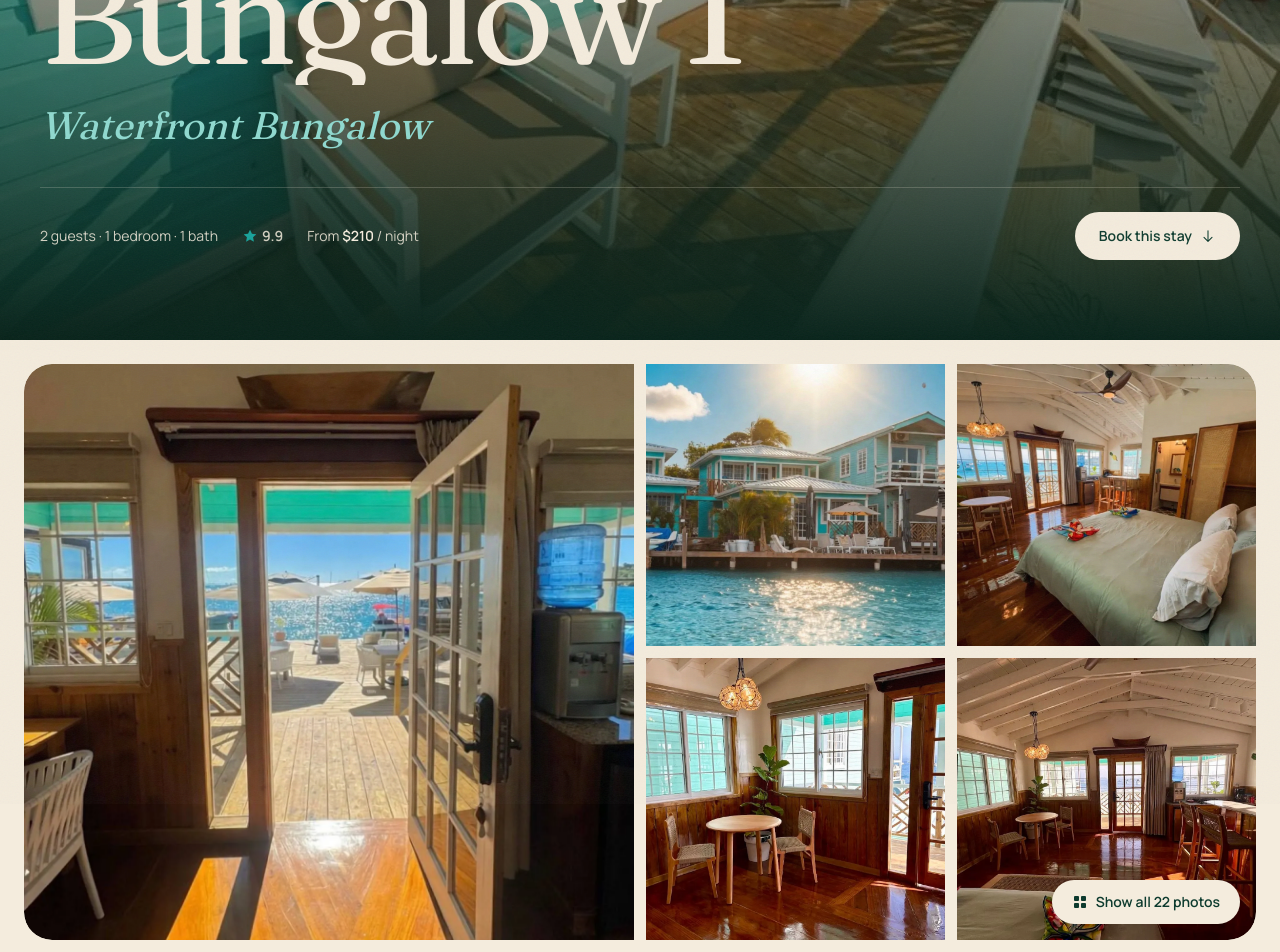
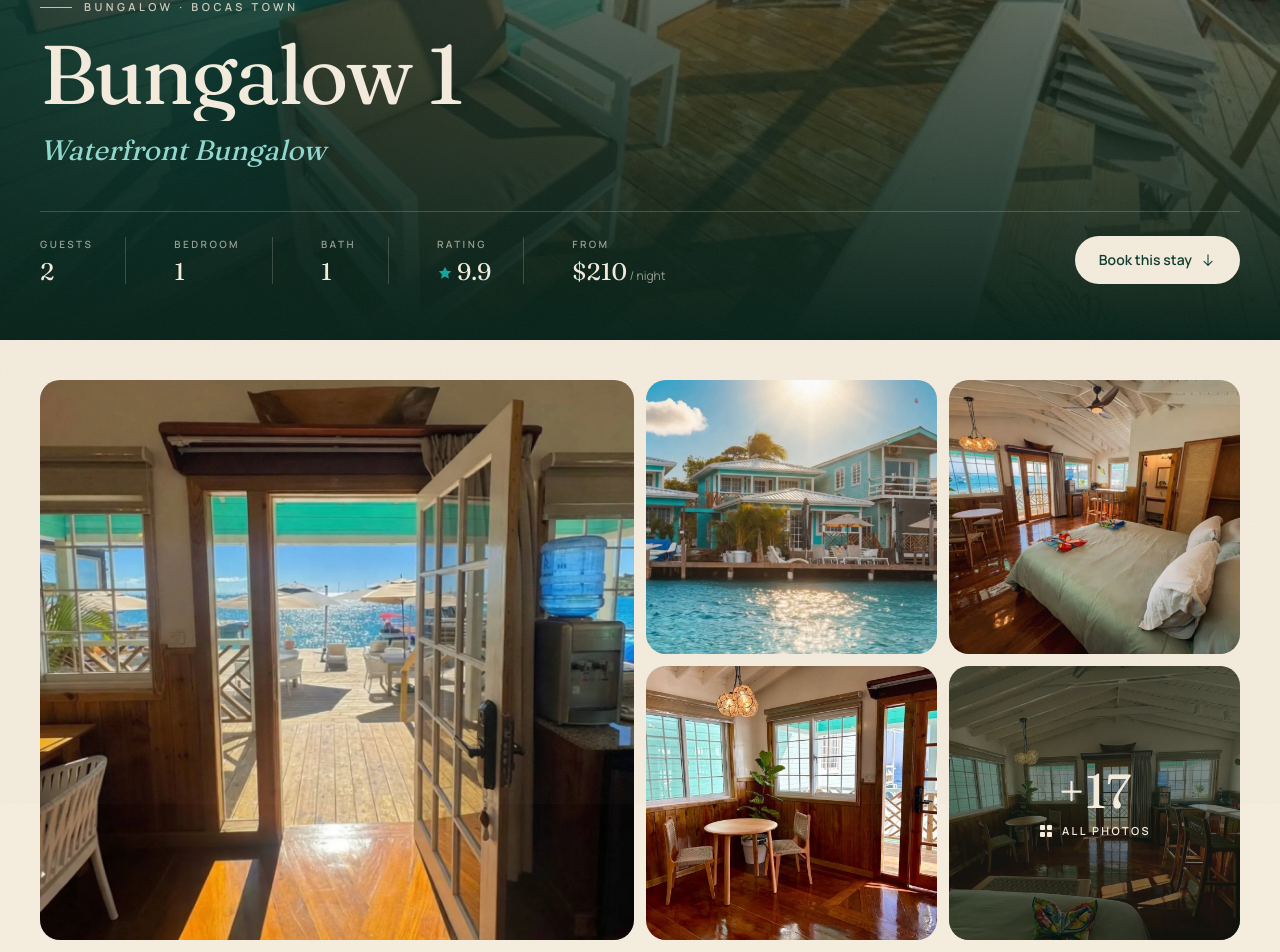
Before and after one commit to ChuBoyax/bocana, a Next.js app: page /stays/bungalow-1 in a window 1280 px wide. Shown: the part 460-1412 px from the top of the page. Built offline with nearby package versions, Linux system fonts and the light colour scheme.

Commit message:
fix bugs

```diff
--- a/src/app/stays/[slug]/page.tsx
+++ b/src/app/stays/[slug]/page.tsx
@@ -52,8 +52,10 @@ export default async function StayPage({ params }: PageProps<"/stays/[slug]">) {
     <>
       <StayHero stay={stay} />
 
-      <section className="bg-sand px-3 pt-3 md:px-6 md:pt-6">
-        <Gallery images={stay.gallery} title={`${stay.label} · ${stay.name}`} />
+      <section className="bg-sand px-5 pt-5 md:px-10 md:pt-10">
+        <div className="mx-auto max-w-[1400px]">
+          <Gallery images={stay.gallery} title={`${stay.label} · ${stay.name}`} />
+        </div>
       </section>
 
       <section className="bg-sand px-5 py-20 md:px-10 md:py-28">
--- a/src/components/stay/gallery.tsx
+++ b/src/components/stay/gallery.tsx
@@ -4,7 +4,7 @@ import { useLenis } from "lenis/react";
 import { AnimatePresence, motion } from "motion/react";
 import Image from "next/image";
 import { useCallback, useEffect, useRef, useState } from "react";
-import { cn, EASE_IN_OUT, EASE_OUT_EXPO } from "@/lib/cn";
+import { cn, EASE_OUT_EXPO } from "@/lib/cn";
 import type { GalleryImage } from "@/lib/stays";
 import { ArrowIcon } from "../ui/bits";
 
@@ -16,21 +16,23 @@ export function Gallery({ images, title }: { images: GalleryImage[]; title: stri
 
   return (
     <>
-      <motion.div
-        className="relative grid grid-cols-2 gap-2 overflow-hidden rounded-[28px] md:h-[min(72svh,660px)] md:grid-cols-4 md:grid-rows-2 md:gap-3"
-        initial={{ clipPath: "inset(8% 8% 8% 8% round 40px)", opacity: 0 }}
-        whileInView={{ clipPath: "inset(0% 0% 0% 0% round 28px)", opacity: 1 }}
-        viewport={{ once: true, margin: "0px 0px -10% 0px" }}
-        transition={{ duration: 1.3, ease: EASE_IN_OUT }}
-      >
-        {preview.map((image, i) => (
-          <button
+      <div className="grid grid-cols-2 gap-2 md:h-[min(70svh,640px)] md:grid-cols-4 md:grid-rows-2 md:gap-3">
+        {preview.map((image, i) => {
+          // The last tile shown at each size doubles as the way into every photo.
+          const moreOnMobile = i === 2 && images.length > 3;
+          const moreOnDesktop = i === preview.length - 1 && images.length > preview.length;
+          return (
+            <motion.button
               key={image.src}
               type="button"
               onClick={() => setOpen(i)}
-            aria-label={`Open photo ${i + 1} of ${images.length}`}
+              aria-label={moreOnDesktop ? `Show all ${images.length} photos` : `Open photo ${i + 1} of ${images.length}`}
+              initial={{ opacity: 0, y: 24 }}
+              whileInView={{ opacity: 1, y: 0 }}
+              viewport={{ once: true, margin: "0px 0px -10% 0px" }}
+              transition={{ duration: 1, delay: i * 0.08, ease: EASE_OUT_EXPO }}
               className={cn(
-              "group relative overflow-hidden bg-jungle/10",
+                "group relative overflow-hidden rounded-2xl bg-jungle/10 md:rounded-[20px]",
                 i === 0 ? "col-span-2 aspect-[4/3] md:row-span-2 md:aspect-auto" : "aspect-square md:aspect-auto",
                 i > 2 && "hidden md:block",
               )}
@@ -39,22 +41,16 @@ export function Gallery({ images, title }: { images: GalleryImage[]; title: stri
                 src={image.src}
                 alt={image.alt}
                 fill
-              sizes={i === 0 ? "(min-width: 768px) 50vw, 100vw" : "(min-width: 768px) 25vw, 50vw"}
+                sizes={i === 0 ? "(min-width: 1480px) 700px, (min-width: 768px) 50vw, 100vw" : "(min-width: 1480px) 350px, (min-width: 768px) 25vw, 50vw"}
                 preload={i === 0}
                 className="object-cover transition-transform duration-[1.2s] ease-out-expo group-hover:scale-105"
               />
-          </button>
-        ))}
-
-        <button
-          type="button"
-          onClick={() => setOpen(0)}
-          className="absolute right-4 bottom-4 inline-flex items-center gap-2 rounded-full bg-sand px-5 py-3 text-sm font-semibold text-jungle shadow-lg transition-colors duration-500 hover:bg-jungle hover:text-sand"
-        >
-          <GridIcon />
-          Show all {images.length} photos
-        </button>
-      </motion.div>
+              {moreOnMobile && <MorePhotos count={images.length - 3} className="flex md:hidden" />}
+              {moreOnDesktop && <MorePhotos count={images.length - preview.length} className="hidden md:flex" />}
+            </motion.button>
+          );
+        })}
+      </div>
 
       <AnimatePresence>
         {open !== null && <Lightbox images={images} title={title} start={open} onClose={close} />}
@@ -215,6 +211,23 @@ function NavButton({ side, onClick }: { side: "left" | "right"; onClick: () => v
   );
 }
 
+function MorePhotos({ count, className }: { count: number; className: string }) {
+  return (
+    <span
+      className={cn(
+        "absolute inset-0 flex-col items-center justify-center gap-2 bg-jungle-deep/55 text-sand transition-colors duration-500 group-hover:bg-jungle-deep/70",
+        className,
+      )}
+    >
+      <span className="font-display text-4xl leading-none md:text-5xl">+{count}</span>
+      <span className="inline-flex items-center gap-2 text-[11px] font-semibold tracking-[0.22em] uppercase">
+        <GridIcon />
+        All photos
+      </span>
+    </span>
+  );
+}
+
 function GridIcon() {
   return (
     <svg viewBox="0 0 24 24" className="h-4 w-4" fill="currentColor" aria-hidden>
--- a/src/components/stay/stay-hero.tsx
+++ b/src/components/stay/stay-hero.tsx
@@ -1,9 +1,9 @@
 "use client";
 
 import { motion, useScroll, useTransform } from "motion/react";
-import { useRef } from "react";
+import { useRef, type ReactNode } from "react";
 import { EASE_OUT_EXPO } from "@/lib/cn";
-import { formatPrice, stayFacts, type Stay } from "@/lib/stays";
+import { formatPrice, type Stay } from "@/lib/stays";
 import { SiteLink } from "../navigation";
 import { StayMedia } from "../stay-art";
 import { ArrowIcon } from "../ui/bits";
@@ -17,6 +17,7 @@ export function StayHero({ stay }: { stay: Stay }) {
   const mediaY = useTransform(scrollYProgress, [0, 1], ["0%", "25%"]);
   const textY = useTransform(scrollYProgress, [0, 1], ["0%", "-45%"]);
   const textOpacity = useTransform(scrollYProgress, [0, 0.55], [1, 0]);
+  const { listing } = stay;
 
   const fadeUp = (delay: number) => ({
     initial: { opacity: 0, y: 20 },
@@ -24,8 +25,24 @@ export function StayHero({ stay }: { stay: Stay }) {
     transition: { duration: 1.1, delay, ease: EASE_OUT_EXPO },
   });
 
+  const details: { label: string; value: ReactNode }[] = [
+    { label: "Guests", value: listing.guests },
+    { label: listing.bedrooms === 1 ? "Bedroom" : "Bedrooms", value: listing.bedrooms },
+    { label: listing.bathrooms === 1 ? "Bath" : "Baths", value: listing.bathrooms },
+    ...(listing.rating !== null ? [{ label: "Rating", value: <Rating value={listing.rating} /> }] : []),
+    {
+      label: "From",
+      value: (
+        <>
+          {formatPrice(listing)}
+          <span className="font-sans text-xs text-sand/60"> / night</span>
+        </>
+      ),
+    },
+  ];
+
   return (
-    <section ref={ref} className="relative h-svh min-h-[620px] overflow-hidden bg-jungle-deep text-sand">
+    <section ref={ref} className="relative h-svh min-h-[640px] overflow-hidden bg-jungle-deep text-sand">
       <motion.div style={{ scale: mediaScale, y: mediaY }} className="absolute inset-0">
         <motion.div
           className="absolute inset-0"
@@ -36,50 +53,61 @@ export function StayHero({ stay }: { stay: Stay }) {
           <StayMedia stay={stay} sizes="100vw" preload />
         </motion.div>
       </motion.div>
-      <div className="absolute inset-0 bg-linear-to-t from-jungle-deep via-jungle-deep/40 to-jungle-deep/30" />
+      {/* Darker at the foot and on the left, where the text sits; the photo stays clear top right. */}
+      <div className="absolute inset-0 bg-linear-to-t from-jungle-deep via-jungle-deep/50 to-jungle-deep/25" />
+      <div className="absolute inset-0 bg-linear-to-r from-jungle-deep/70 via-jungle-deep/20 to-transparent" />
 
       <motion.div
         style={{ y: textY, opacity: textOpacity }}
-        className="relative z-10 mx-auto flex h-full max-w-[1400px] flex-col justify-end px-5 pb-12 md:px-10 md:pb-20"
+        className="relative z-10 mx-auto flex h-full max-w-[1400px] flex-col px-5 pt-28 pb-10 md:px-10 md:pt-32 md:pb-14"
       >
         <motion.div {...fadeUp(0.1)}>
           <SiteLink
             href="/#stays"
-            className="group inline-flex items-center gap-2 rounded-full bg-sand/10 px-4 py-2 text-xs font-semibold tracking-[0.2em] uppercase backdrop-blur-md transition-colors hover:bg-sand hover:text-jungle"
+            className="group inline-flex items-center gap-2 rounded-full border border-sand/20 bg-jungle-deep/30 px-4 py-2 text-[11px] font-semibold tracking-[0.2em] uppercase backdrop-blur-md transition-colors hover:border-sand hover:bg-sand hover:text-jungle"
           >
-            <ArrowIcon direction="left" className="h-4 w-4 transition-transform duration-500 group-hover:-translate-x-1" />
+            <ArrowIcon direction="left" className="h-3.5 w-3.5 transition-transform duration-500 group-hover:-translate-x-1" />
             All stays
           </SiteLink>
         </motion.div>
 
-        <motion.p {...fadeUp(0.2)} className="mt-10 text-[11px] font-semibold tracking-[0.32em] text-sand/75 uppercase">
+        <div className="mt-auto max-w-4xl">
+          <motion.p
+            {...fadeUp(0.2)}
+            className="flex items-center gap-3 text-[11px] font-semibold tracking-[0.32em] text-sand/80 uppercase"
+          >
+            <span className="h-px w-8 bg-lagoon-soft" />
             {stay.kind === "Pair" ? "Two bungalows" : stay.kind} · Bocas Town
           </motion.p>
 
-        <h1 className="font-display mt-4 text-[clamp(3.4rem,11vw,11rem)] leading-[0.86] tracking-[-0.04em]">
+          <h1 className="font-display mt-5 text-[clamp(2.75rem,6.5vw,6.5rem)] leading-[0.92] tracking-[-0.03em]">
             <span className="sr-only">
               {stay.label}, {stay.name}
             </span>
-          <span className="block overflow-hidden pb-[0.08em]">
+            <span className="block overflow-hidden pb-[0.1em]">
               <SplitChars text={stay.label} show delay={0.25} stagger={0.035} />
             </span>
           </h1>
-        <motion.p {...fadeUp(0.7)} className="font-display wonk mt-3 text-[clamp(1.5rem,3vw,2.5rem)] text-lagoon-soft italic">
+          <motion.p {...fadeUp(0.7)} className="font-display wonk mt-2 text-[clamp(1.25rem,2.2vw,1.9rem)] text-lagoon-soft italic">
             {stay.name}
           </motion.p>
+        </div>
 
         <motion.div
           {...fadeUp(0.9)}
-          className="mt-8 flex flex-wrap items-center gap-x-6 gap-y-3 border-t border-sand/20 pt-6 text-sm text-sand/85"
+          className="mt-10 flex flex-col gap-6 border-t border-sand/20 pt-6 lg:flex-row lg:items-end lg:justify-between"
         >
-          <span>{stayFacts(stay.listing)}</span>
-          {stay.listing.rating !== null && <Rating value={stay.listing.rating} className="font-semibold" />}
-          <span>
-            From <span className="font-semibold text-sand">{formatPrice(stay.listing)}</span> / night
-          </span>
+          <dl className="grid grid-cols-3 gap-x-4 gap-y-5 md:flex md:divide-x md:divide-sand/20">
+            {details.map((detail) => (
+              <div key={detail.label} className="flex flex-col gap-2 md:px-6 md:first:pl-0 lg:px-8">
+                <dt className="text-[10px] font-semibold tracking-[0.24em] text-sand/60 uppercase">{detail.label}</dt>
+                <dd className="font-display text-2xl leading-none whitespace-nowrap tabular-nums">{detail.value}</dd>
+              </div>
+            ))}
+          </dl>
           <SiteLink
             href="#book"
-            className="ml-auto hidden items-center gap-2 rounded-full bg-sand px-6 py-3.5 text-sm font-semibold text-jungle transition-colors duration-500 hover:bg-lagoon hover:text-sand-soft md:inline-flex"
+            className="hidden shrink-0 items-center gap-2 self-start rounded-full lg:self-auto bg-sand px-6 py-3.5 text-sm font-semibold text-jungle transition-colors duration-500 hover:bg-lagoon hover:text-sand-soft md:inline-flex"
           >
             Book this stay
             <ArrowIcon direction="down" className="h-4 w-4" />
```
Also changed, not shown: src/app/stays/[slug]/loading.tsx (+15 -8 lines), src/components/navigation.tsx (+24 -0 lines). Lines whose indentation alone changed are shown as unchanged.
